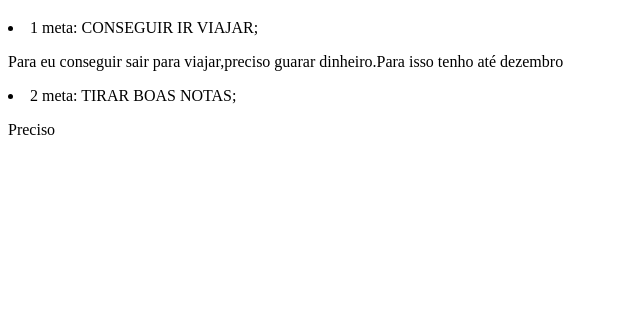
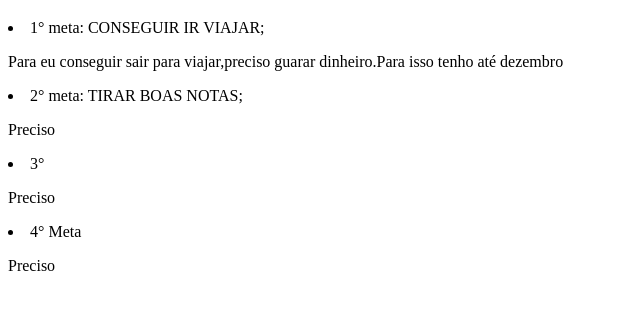
Before and after one commit to Flavialemes/metas, a plain HTML site: page index.html in a window 1280 px wide. Shown: the part 61-370 px from the top of the page, without its empty margins (0-640 px from the left). Drawn offline with Linux system fonts and the light colour scheme.

Commit message:
Update index.html

```diff
--- a/index.html
+++ b/index.html
@@ -8,11 +8,14 @@
 </head>
 <body>
     <h1> METAS PARA 2024 </h1>
-    <li>1 meta: CONSEGUIR IR VIAJAR; </li>
+    <li>1° meta: CONSEGUIR IR VIAJAR; </li>
     <p>Para eu conseguir sair para viajar,preciso guarar dinheiro.Para isso tenho até dezembro </p>
-    <li>2 meta: TIRAR BOAS NOTAS;</li>
+    <li>2° meta: TIRAR BOAS NOTAS;</li>
     <p>Preciso </p>
-
+    <li>3°</li>
+    <p> Preciso </p>
+  <li>4° Meta</li>
+    <p> Preciso </p>
 
 </body>
 </html>
```
